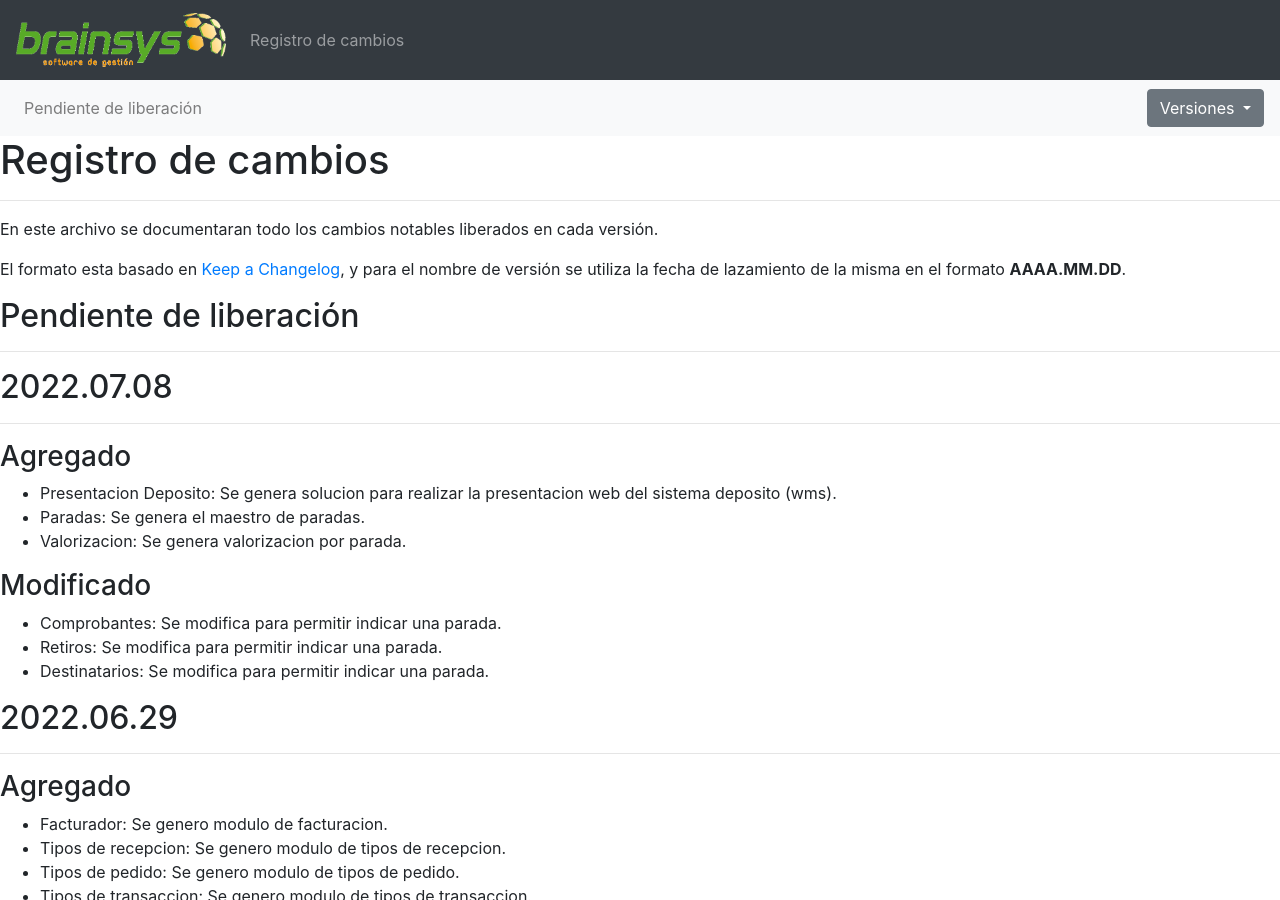
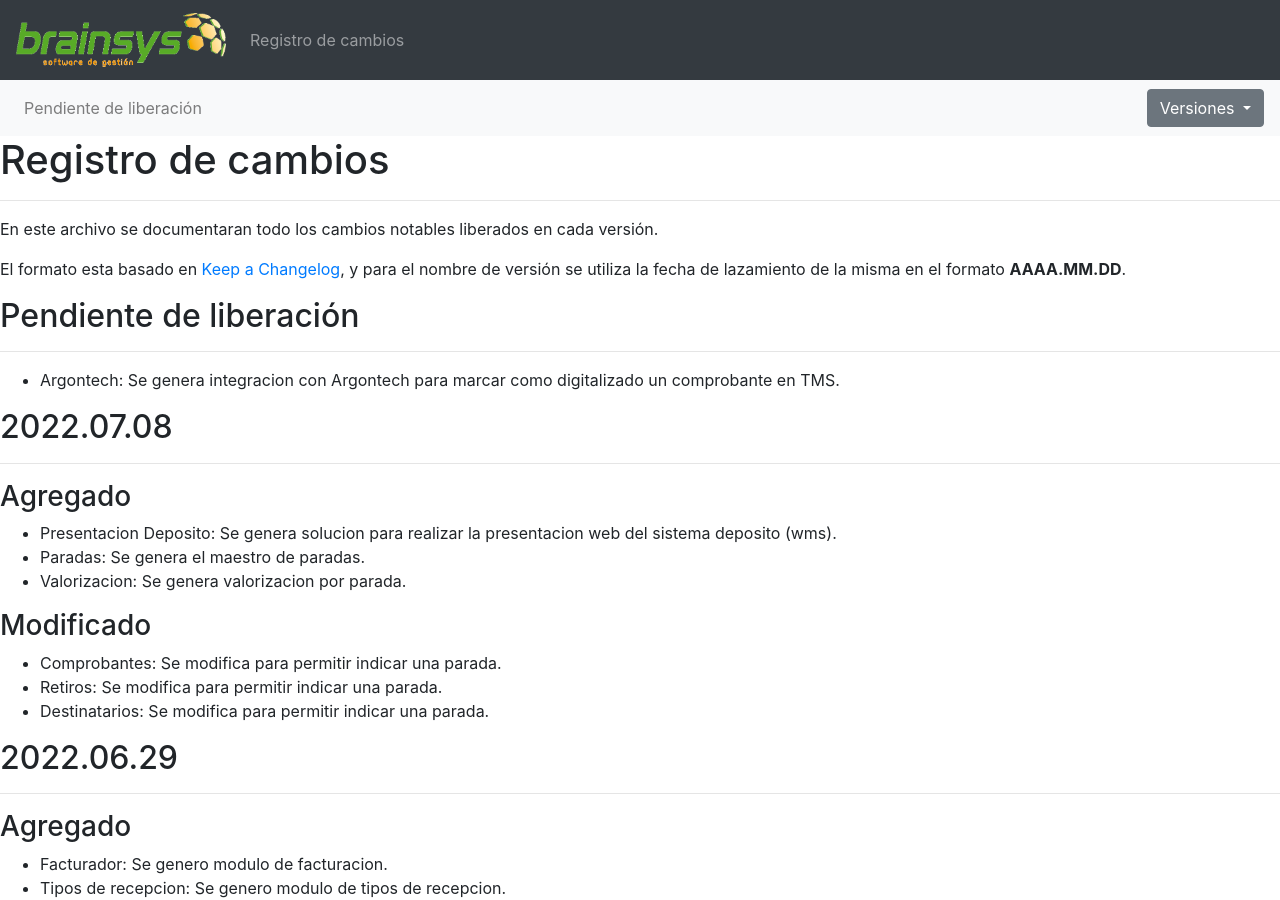
Before and after one commit to brainsys-arsaad/versionado, a Jekyll site: the page built from registro-cambios.markdown, in a window 1280 px wide and 900 px high. Built offline with Jekyll 4.4.1, drawn with Linux system fonts in a browser that asks for light colours.

Commit message:
Update registro-cambios.markdown

```diff
--- a/registro-cambios.markdown
+++ b/registro-cambios.markdown
@@ -71,6 +71,8 @@ El formato esta basado en [Keep a Changelog](https://keepachangelog.com/es-ES/1.
 
 ## Pendiente de liberación
 ---
+
+- Argontech: Se genera integracion con Argontech para marcar como digitalizado un comprobante en TMS.
 
 ## 2022.07.08
 ---
```
